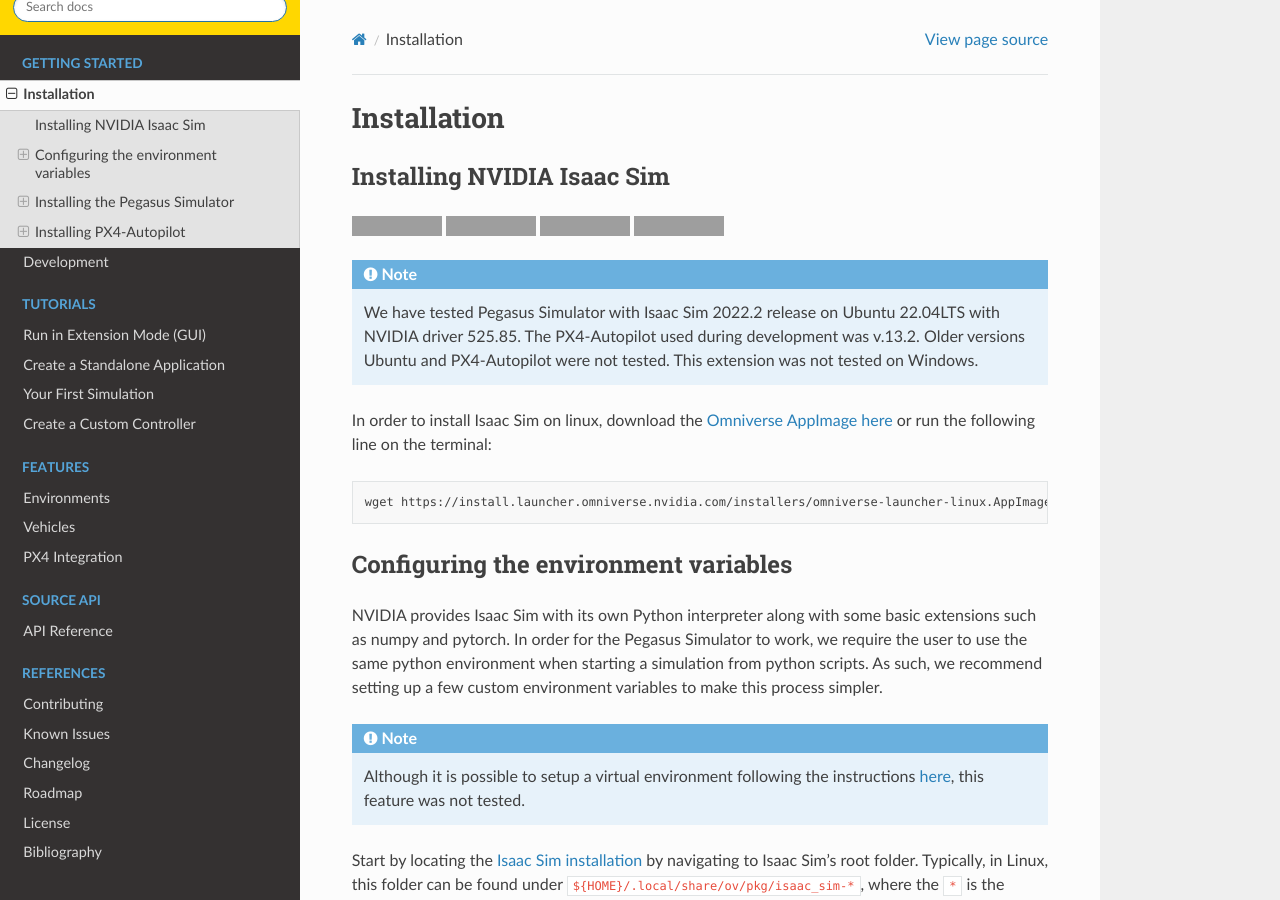
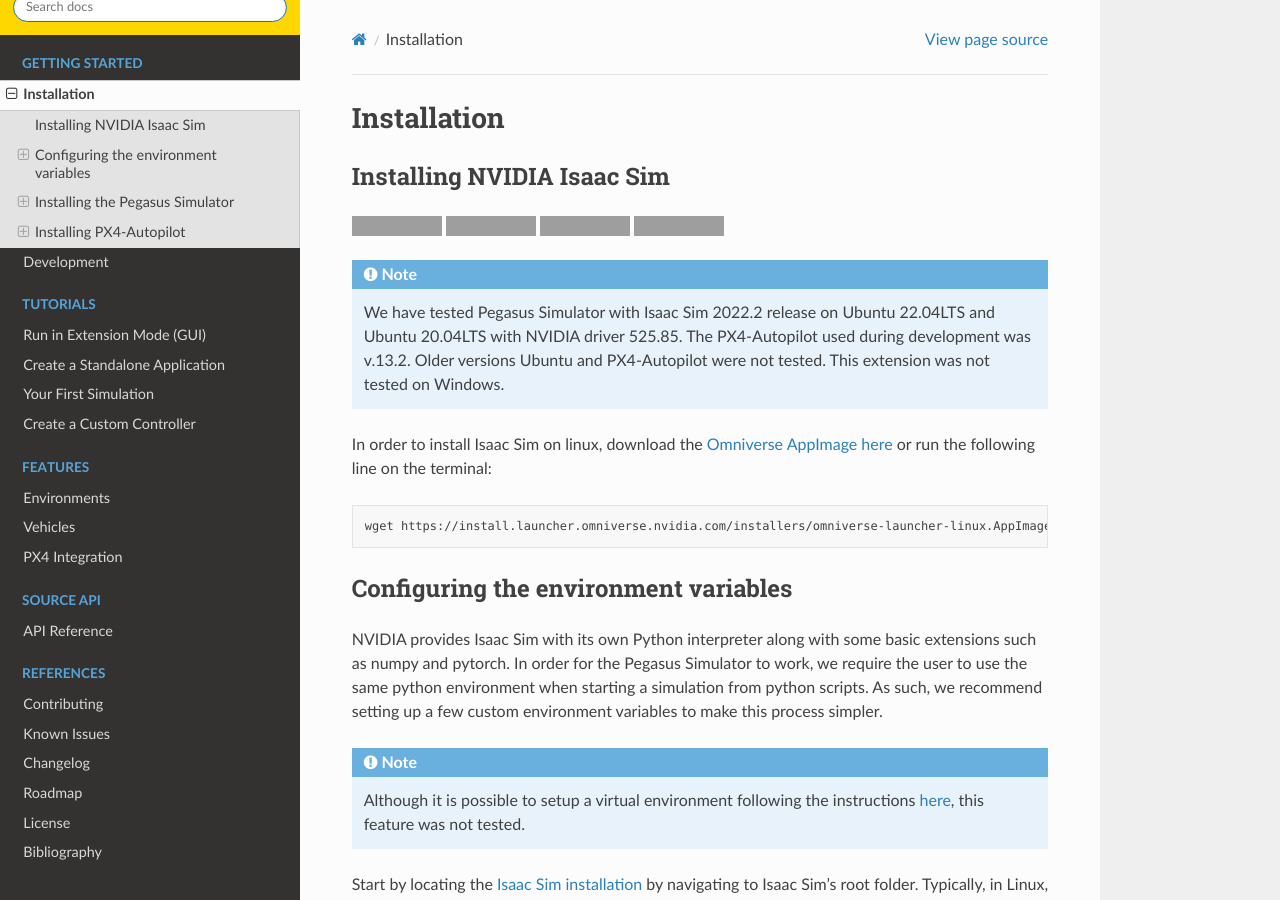
Before and after one commit to PegasusSimulator/PegasusSimulator, a Sphinx documentation site: the page built from docs/source/setup/installation.rst, in a window 1280 px wide and 900 px high. Built offline with Sphinx 7.4.7 and the Read the Docs theme 2.0.0, drawn with Linux system fonts in a browser that asks for light colours; grey boxes are pictures that could not be loaded.

```diff
--- a/docs/source/references/contributing.rst
+++ b/docs/source/references/contributing.rst
@@ -59,6 +59,7 @@
    * ``fix``: For bug fixes.
    * ``rem``: For removing code or features.
    * ``doc``: For adding or changing documentation.
+   * ``chore``: When none of the above are a good fit.
 
 Here is an example of a "good" commit:
 
--- a/docs/source/setup/installation.rst
+++ b/docs/source/setup/installation.rst
@@ -21,7 +21,7 @@
    :alt: Ubuntu 22.04
 
 .. note::
-	We have tested Pegasus Simulator with Isaac Sim 2022.2 release on Ubuntu 22.04LTS with NVIDIA driver 525.85. The PX4-Autopilot used during development was v.13.2. Older versions Ubuntu and PX4-Autopilot were not tested. This extension was not tested on Windows.
+	We have tested Pegasus Simulator with Isaac Sim 2022.2 release on Ubuntu 22.04LTS and Ubuntu 20.04LTS with NVIDIA driver 525.85. The PX4-Autopilot used during development was v.13.2. Older versions Ubuntu and PX4-Autopilot were not tested. This extension was not tested on Windows.
 
 In order to install Isaac Sim on linux, download the `Omniverse AppImage here <https://install.launcher.omniverse.nvidia.com/installers/omniverse-launcher-linux.AppImage>`__ or run the following line on the terminal:
 
```
